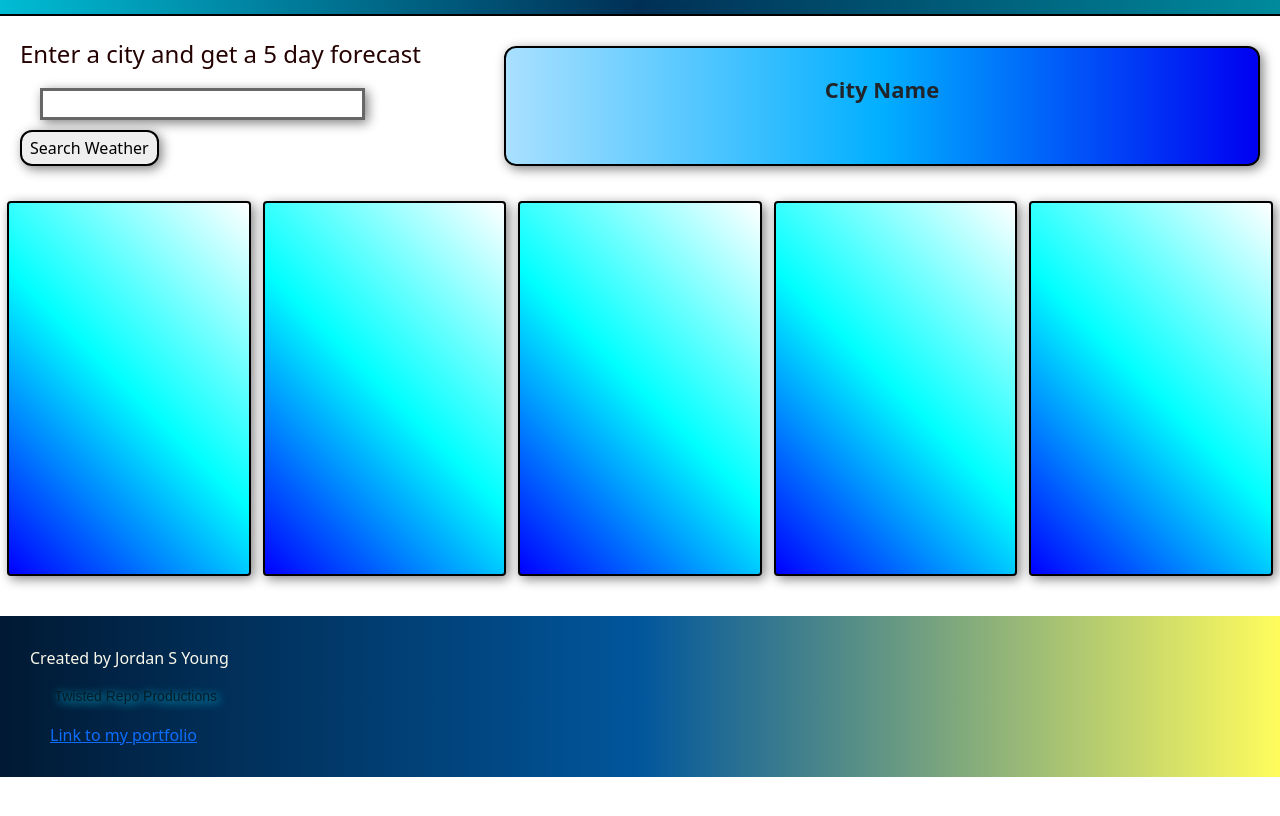
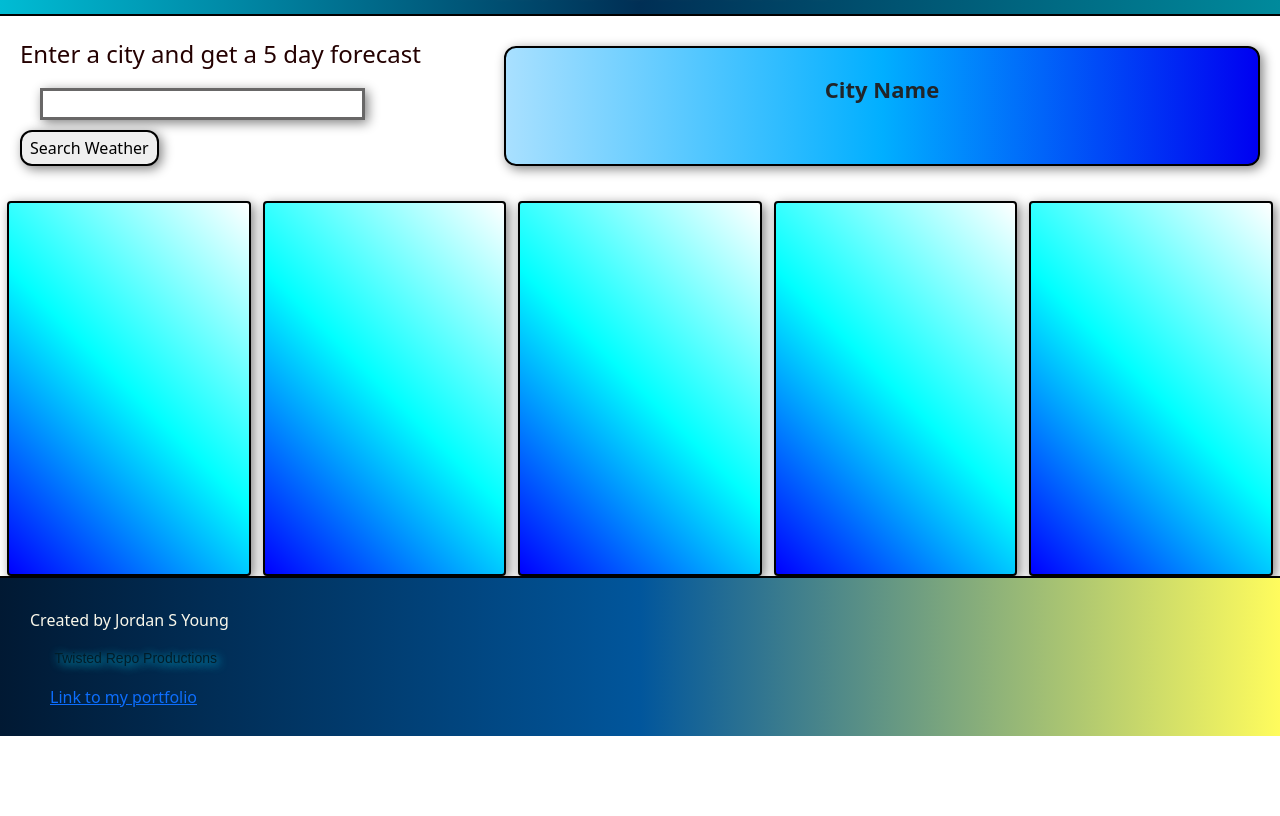
Before and after one commit to JordanYoungCodes/jsy-challenge6, a plain HTML site: page index.html in a window 1280 px wide. Shown: the part 64-880 px from the top of the page. Before the commit the page ends 841 px from the top, so only its background shows below. Drawn offline with nearby package versions, Linux system fonts and the light colour scheme.

Commit message:
fixed a footer issue

```diff
--- a/assets/css/style.css
+++ b/assets/css/style.css
@@ -43,6 +43,7 @@
   width: 100%;
   padding-top: 25px;
   justify-content: space-evenly;
+  margin-bottom: 160px;
 }
 .card {
   width: 19%;
@@ -101,12 +102,14 @@
 
 footer {
   margin-top: 30px;
-
+  position: sticky;
+  bottom: 0px;
   width: 100%;
-  height: 15%;
+  height: 160px;
   background: var(--footer-bac-color);
   align-content: center;
   padding: 30px 30px;
+  border-top: 2px solid black;
 }
 
 .button {
@@ -119,6 +122,7 @@ footer {
 
 body {
   margin-left: 0px;
+  /* margin-bottom: 20%; */
 }
 
 footer p {
```
